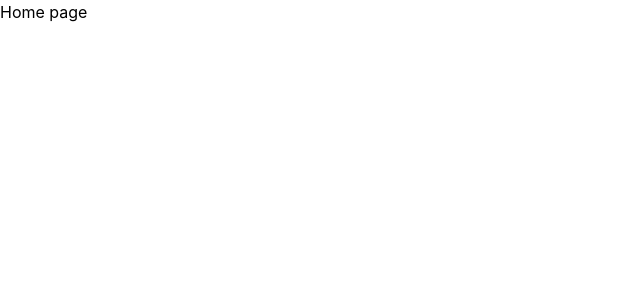
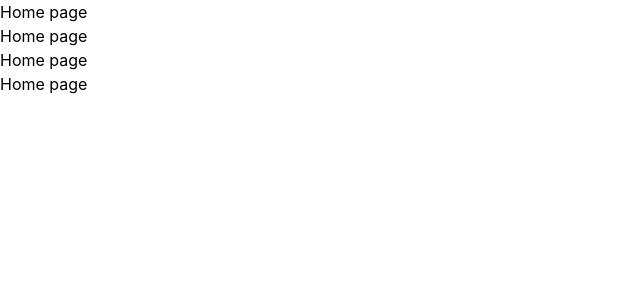
Before and after one commit to hiteshpanta/Chat_App, a React (Vite) app: page / in a window 1280 px wide. Shown: the top 300 px of the page, without its empty margins (0-640 px from the left). Built offline with nearby package versions, Linux system fonts and the light colour scheme.

Commit message:
Fix duplicate h1 elements in App component

```diff
--- a/src/App.tsx
+++ b/src/App.tsx
@@ -9,6 +9,16 @@ function App() {
       <div>
         <h1>Home page</h1>
 
+
+<h1>Home page</h1>
+
+
+
+       <h1>Home page</h1>
+
+<h1>Home page</h1>
+
+
       </div>
     </>
   )
```
